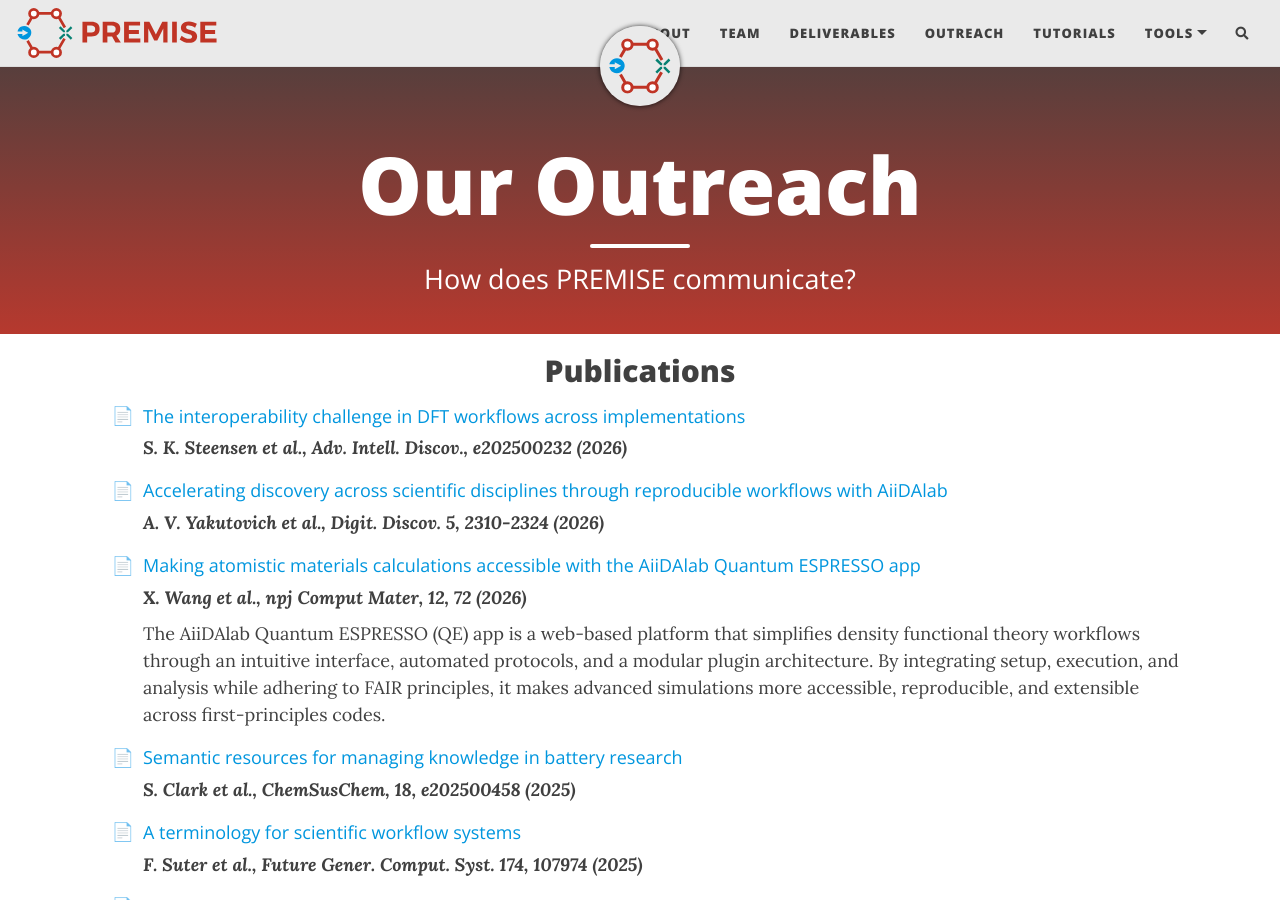
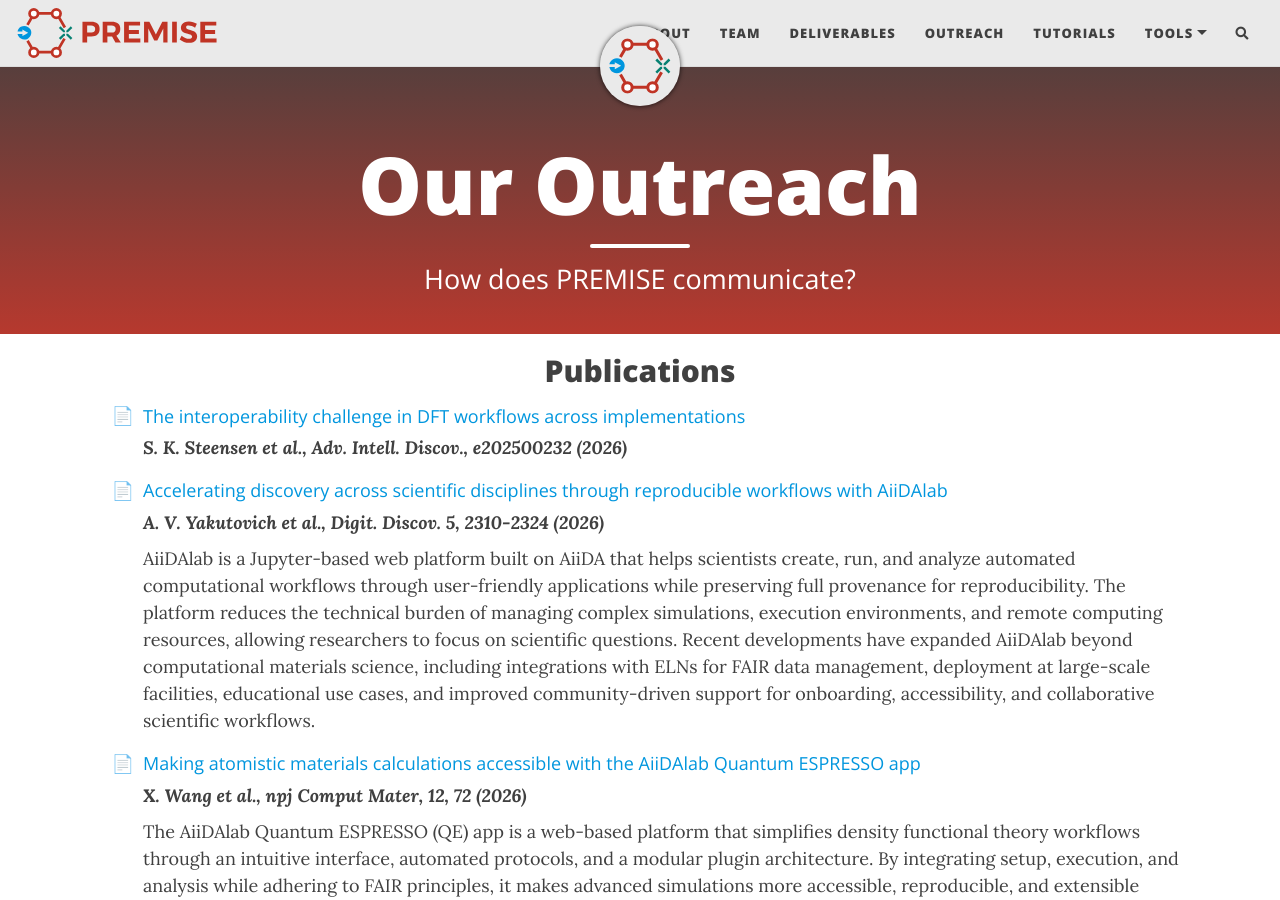
Before and after one commit to ord-premise/ord-premise.github.io, a Jekyll site: the page built from outreach.html, in a window 1280 px wide and 900 px high. Built offline with Jekyll 4.4.1, drawn with Linux system fonts in a browser that asks for light colours; nearby versions of some CDN libraries; comment, search, counter and statistics services are not loaded.

Commit message:
Update publication description

```diff
--- a/_data/outreach/publications.yml
+++ b/_data/outreach/publications.yml
@@ -6,7 +6,8 @@
 - title: "Accelerating discovery across scientific disciplines through reproducible workflows with AiiDAlab"
   link: https://doi.org/10.1039/D5DD00567A
   reference: A. V. Yakutovich et al., Digit. Discov. 5, 2310-2324 (2026)
-  description:
+  description: |
+    AiiDAlab is a Jupyter-based web platform built on AiiDA that helps scientists create, run, and analyze automated computational workflows through user-friendly applications while preserving full provenance for reproducibility. The platform reduces the technical burden of managing complex simulations, execution environments, and remote computing resources, allowing researchers to focus on scientific questions. Recent developments have expanded AiiDAlab beyond computational materials science, including integrations with ELNs for FAIR data management, deployment at large-scale facilities, educational use cases, and improved community-driven support for onboarding, accessibility, and collaborative scientific workflows.
 
 - title: "Making atomistic materials calculations accessible with the AiiDAlab Quantum ESPRESSO app"
   link: https://www.nature.com/articles/s41524-025-01936-4
```
